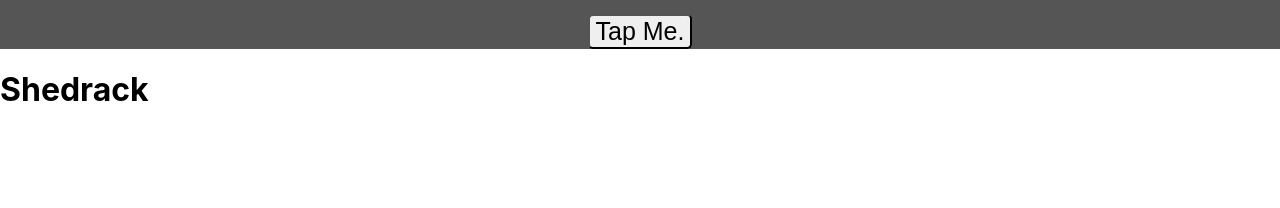
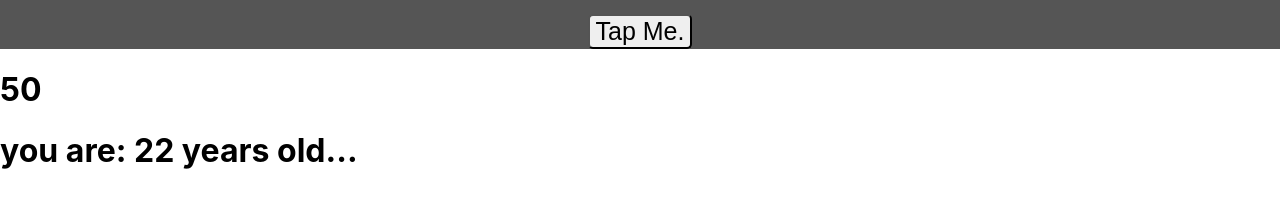
Before and after one commit to sheddy20/pitchbank, a React (Create React App) app: page / in a window 1280 px wide. Shown: the part 244-452 px from the top of the page. Built offline with nearby package versions, Linux system fonts and the light colour scheme; no server answers.

Commit message:
'changes'

```diff
--- a/src/components/About.jsx
+++ b/src/components/About.jsx
@@ -1,14 +1,18 @@
 import React from 'react'
 
 export default function About () {
-    var fullName = 'Abel Shedrack';
-    if (fullName) {
-        var firstName = fullName.split(' ')[1];
-        return <h1>{firstName}</h1>
+    const positive = (x) => {
+        return x * x / 2;
     }
+    const myAge = (num1, num2) => {
+        return num1 - num2;
+    }
+    const checkAge = myAge(2020, 1998);
+    const result = positive(10);
     return (
         <div>
-            <h1>h</h1>
+            <h1>{result}</h1>
+            <h1>{`you are: ${checkAge} years old...`}</h1>
         </div>
     );
 }
```
